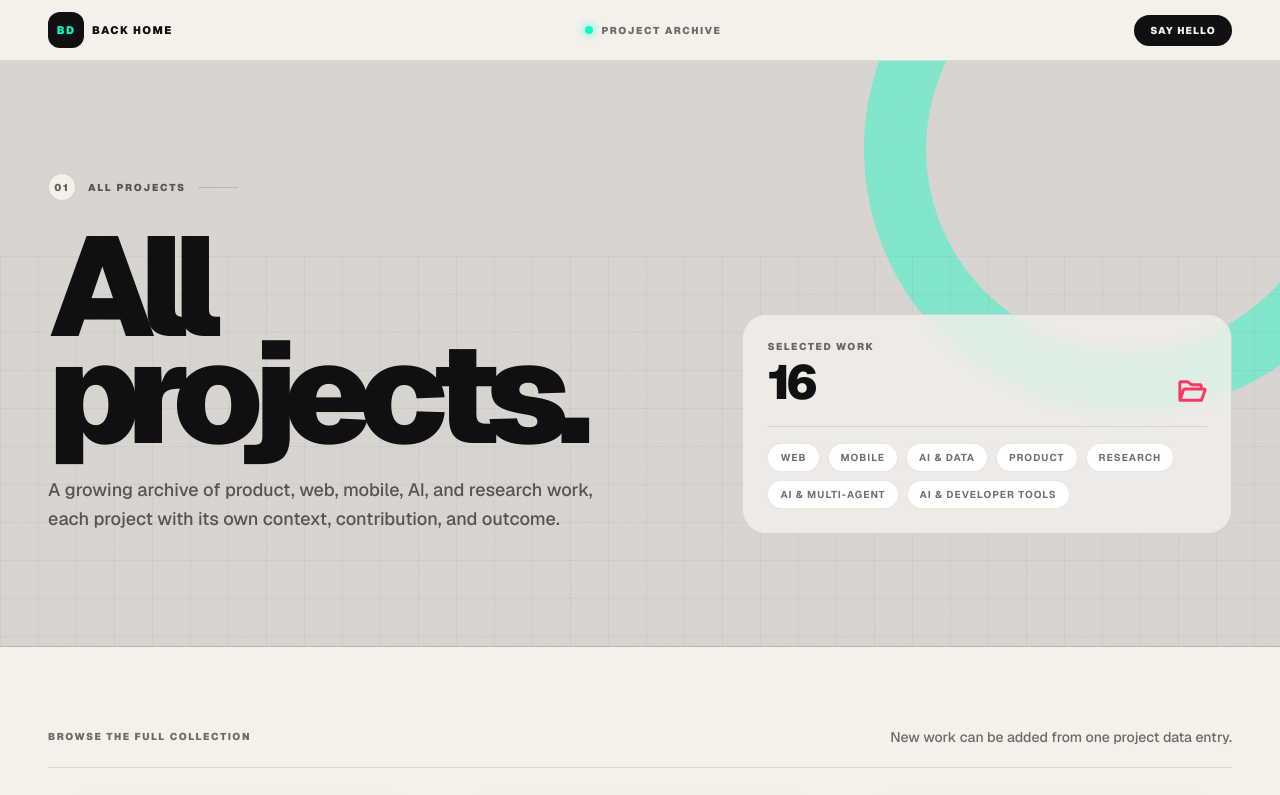
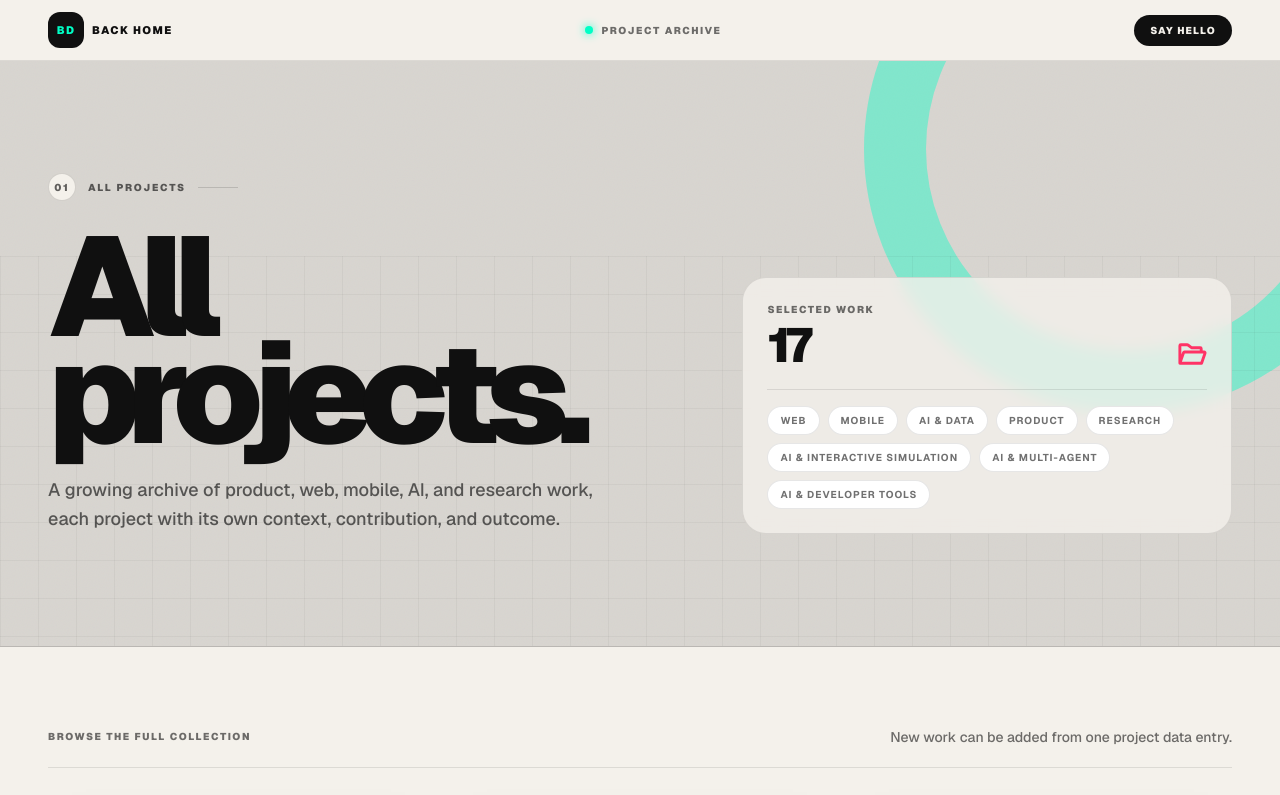
Before and after one commit to BryanDhaniel/bryandhanieldev, a Next.js app: page /projects in a window 1280 px wide. Shown: the top 795 px of the page. Built offline with nearby package versions, Linux system fonts and the light colour scheme; no server answers.

Commit message:
feat: add new project data

```diff
--- a/app/data/projects.ts
+++ b/app/data/projects.ts
@@ -1,4 +1,4 @@
-export type ProjectCategory = "Web" | "Mobile" | "AI & Data" | "Research" | "Product" |"AI & Multi-Agent" |"AI & Developer Tools";
+export type ProjectCategory = "Web" | "Mobile" | "AI & Data" | "Research" | "Product" |"AI & Multi-Agent" |"AI & Developer Tools" | "AI & Interactive Simulation";
 
 export type Project = {
   order: number;
@@ -307,6 +307,36 @@ export const projects: Project[] = [
   },
   {
     order: 15,
+    slug: "epos",
+    title: "Epos",
+    year: "2026",
+    category: "AI & Interactive Simulation",
+    team: "OpenAI Hackathon",
+    role: "AI systems & full-stack developer",
+    description:
+      "An interactive historical simulation platform that turns complex events into explorable systems.",
+    overview:
+      "Epos recreates historical scenarios as deterministic, interactive simulations where logistics, weather, resources, trust, incomplete information, and civilian impact influence how events unfold.",
+    purpose:
+      "The project explores how historical events can be taught through systems and simulation rather than passive storytelling, while clearly separating historical evidence from modeled inference and counterfactual scenarios.",
+    contribution:
+      "I designed the simulation engine, historical scenario system, agent state and memory models, replayable counterfactual mechanics, interactive 3D world, and AI-powered historical briefing experience.",
+    stack: [
+      "Next.js",
+      "TypeScript",
+      "Three.js",
+      "React Three Fiber",
+      "Drei",
+      "Zustand",
+      "OpenAI",
+    ],
+    cover: "/projects/epos.webp",
+    link: "https://epos-smoky.vercel.app/",
+    featured: true,
+    accent: "#d7ff54",
+  },
+  {
+    order: 16,
     slug: "open-debate",
     title: "OpenDebate",
     year: "2026",
@@ -327,7 +357,7 @@ export const projects: Project[] = [
     accent: "#00ffc6",
   },
   {
-    order: 16,
+    order: 17,
     slug: "my-agent",
     title: "My-Agent",
     year: "2026",
@@ -366,7 +396,7 @@ export const latestProjects = [...projects].sort((a, b) => b.order - a.order).sl
  * `order` value. The array order is also the display order, and the first
  * three positions map to the grid slots: large, small, then full-width.
  */
-export const selectedProjectOrders = [11, 15, 16];
+export const selectedProjectOrders = [15, 16, 17];
 
 /** The projects named in `selectedProjectOrders`, kept in that exact order. */
 export const selectedProjects = selectedProjectOrders
```
Also changed, not shown: public/projects/epos.webp (added). Lines whose indentation alone changed are shown as unchanged.
